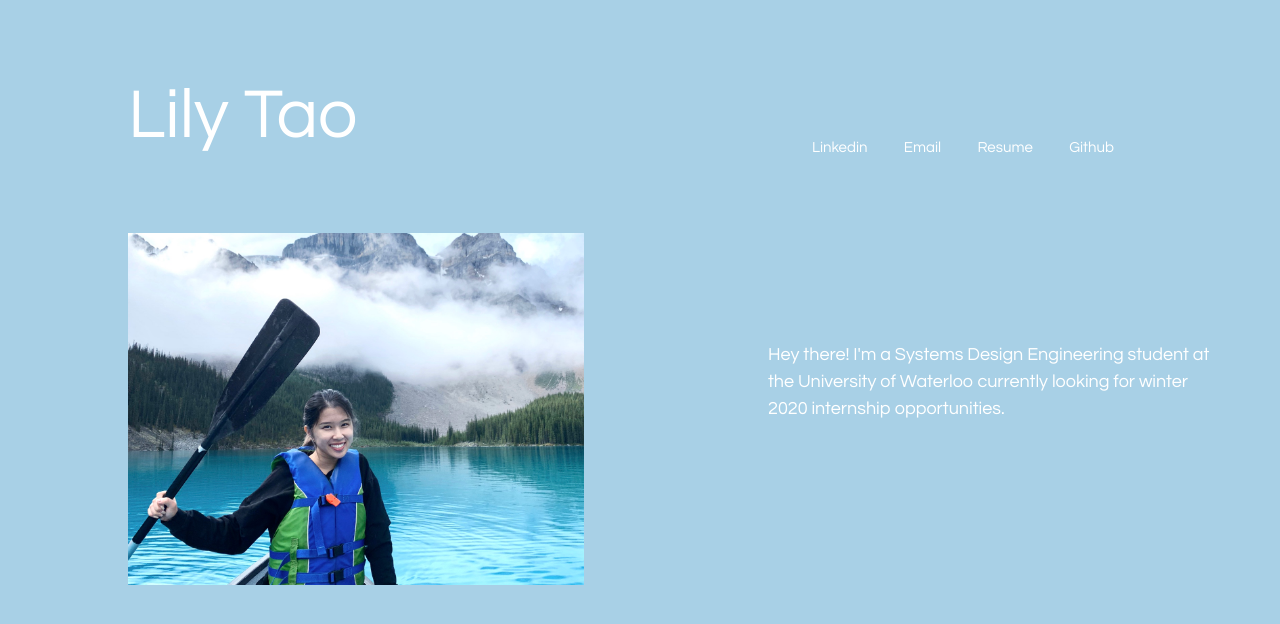
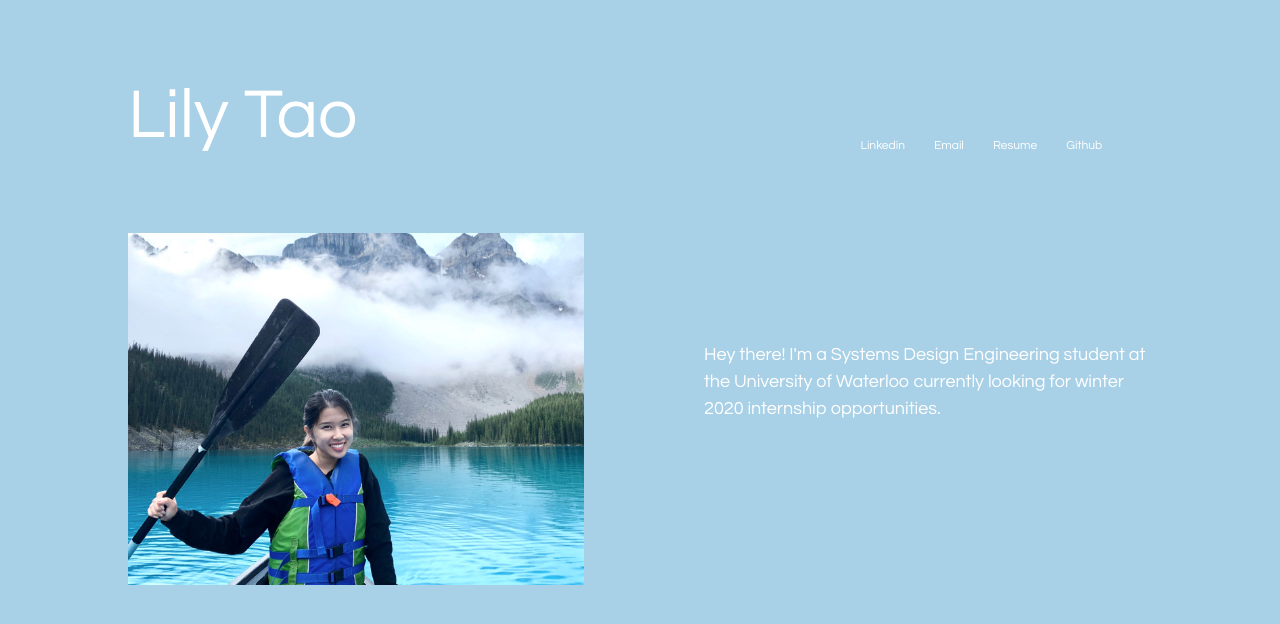
Before and after one commit to lilytao2001/website, a plain HTML site: page index.html in a window 1280 px wide. Drawn offline with nearby package versions, Linux system fonts and the light colour scheme.

Commit message:
Update styles.css

```diff
--- a/styles.css
+++ b/styles.css
@@ -32,8 +32,8 @@ p {
 	font-size: 18px;
 	color: white;
 	padding-top: 12%;
-	padding-right: 5%;
-	padding-left: 60%;
+	padding-right: 10%;
+	padding-left: 55%;
 	/*width: 100%;*/
 
 	/*text-align: left;*/}
@@ -44,11 +44,13 @@ a:hover {
 a:link {
   text-decoration:none;
 }
-.buttons {padding-left: 35%;
-    padding-top: 3%;
-    text-align: center;
-    color: white;
-    font-family: 'Questrial', sans-serif;
+.buttons {
+	padding-left: 35%;
+    	padding-top: 3%;
+   	text-align: center;
+   	color: white;
+   	font-family: 'Questrial', sans-serif;
+	font-size: 12px;
     /*float: right;*/ }
 img {
 	padding-right: 5%;
```
